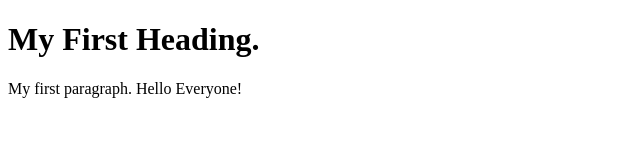
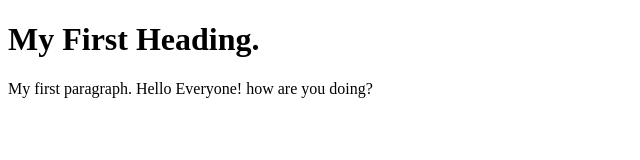
Before and after one commit to manimuthunatarajan/Research, a plain HTML site: page index.html in a window 1280 px wide. Shown: the whole page, without its empty margins (0-640 px from the left). Drawn offline with Linux system fonts and the light colour scheme.

Commit message:
Update index.html

```diff
--- a/index.html
+++ b/index.html
@@ -4,7 +4,7 @@
 
 <h1>My First Heading.</h1>
 
-<p>My first paragraph. Hello Everyone!</p>
+<p>My first paragraph. Hello Everyone! how are you doing?</p>
 
 </body>
 </html>
```
